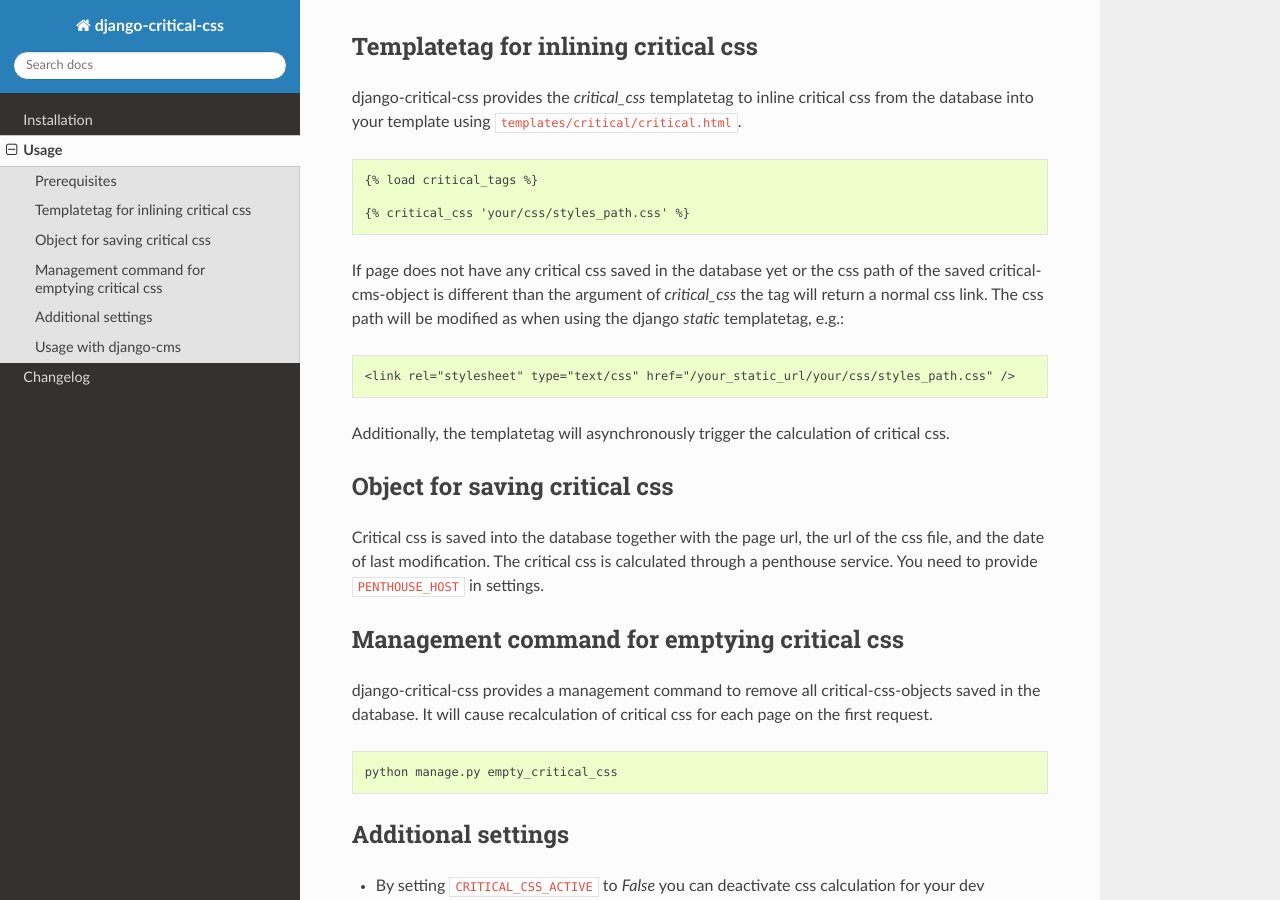
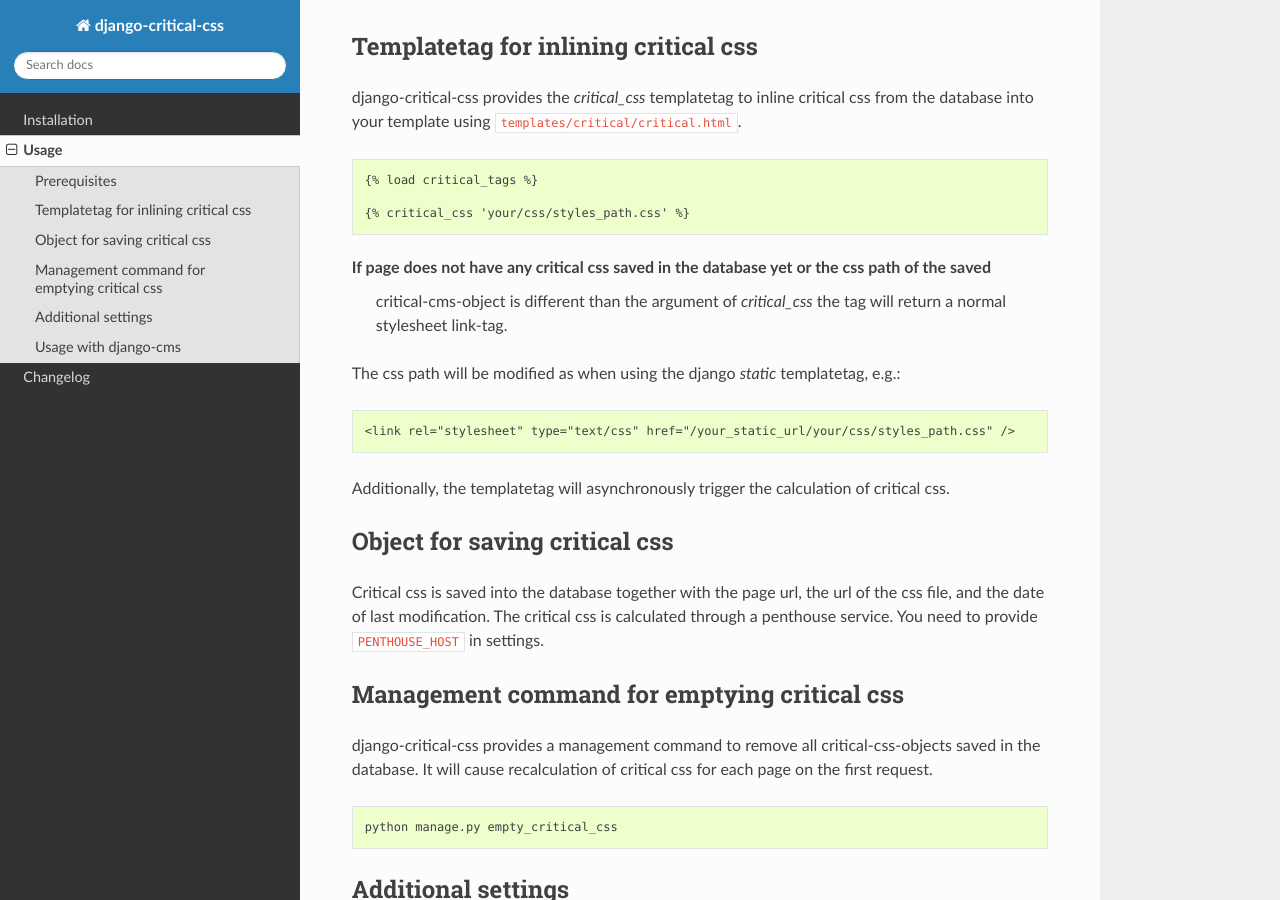
Before and after one commit to lenarother/django-critical-css, a Sphinx documentation site: the page built from docs/usage.rst, in a window 1280 px wide and 900 px high, scrolled down 306 px. Built offline with Sphinx 7.4.7 and the Read the Docs theme 2.0.0, drawn with Linux system fonts in a browser that asks for light colours; pages that are not in the unit, such as notebooks, are missing from menus.

Commit message:
Improve documentation
Co-Authored-By: lenarother <rother.magdalena@gmail.com>

```diff
--- a/docs/usage.rst
+++ b/docs/usage.rst
@@ -23,7 +23,7 @@
     {% critical_css 'your/css/styles_path.css' %}
 
 If page does not have any critical css saved in the database yet or the css path of the saved
-critical-cms-object is different than the argument of `critical_css` the tag will return a normal css link.
+ critical-cms-object is different than the argument of `critical_css` the tag will return a normal stylesheet link-tag.
 The css path will be modified as when using the django `static` templatetag, e.g.:
 
 .. code-block:: text
```
